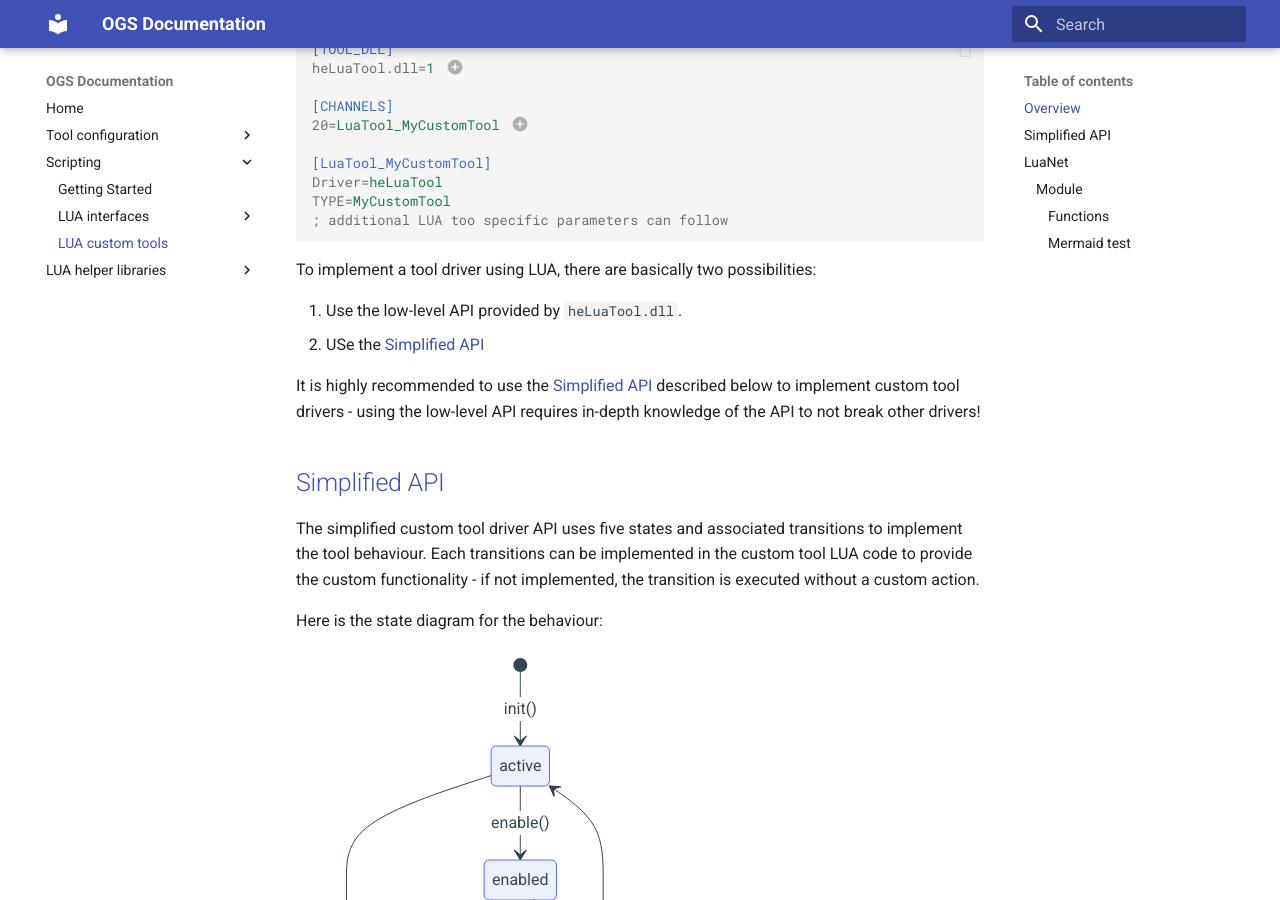
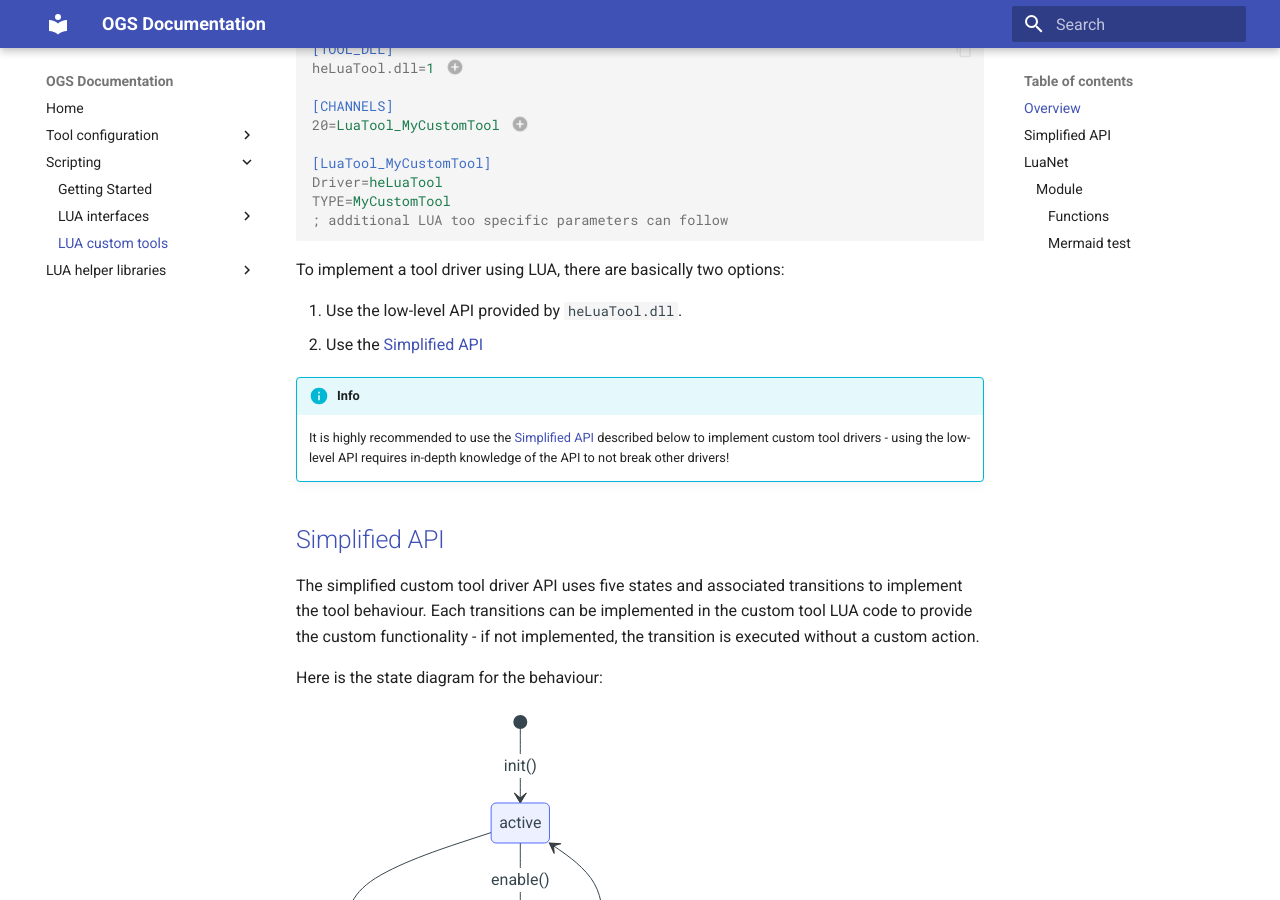
Before and after one commit to haller-erne/ogs, an MkDocs documentation site: the page built from docs/v3/lua/customtools.md, in a window 1280 px wide and 900 px high, scrolled down 714 px. Built offline with MkDocs 1.6.1 and Material for MkDocs 9.7.7, drawn with Linux system fonts in a browser that asks for light colours.

Commit message:
Added info

```diff
--- a/docs/v3/lua/customtools.md
+++ b/docs/v3/lua/customtools.md
@@ -38,12 +38,14 @@ TYPE=MyCustomTool
 
 2. Create the channel/tool 20 and assign the configuration section `LuaTool_MyCustomTool`. Make sure to start the section name with `LuaTool_`, else the Lua tool DLL will not get loaded for this section!
 
-To implement a tool driver using LUA, there are basically two possibilities:
+To implement a tool driver using LUA, there are basically two options:
 
 1. Use the low-level API provided by `heLuaTool.dll`.
-2. USe the [Simplified API](#simplified-api)
+2. Use the [Simplified API](#simplified-api)
 
-It is highly recommended to use the [Simplified API](#simplified-api) described below to implement custom tool drivers - using the low-level API requires in-depth knowledge of the API to not break other drivers!
+!!! info
+
+    It is highly recommended to use the [Simplified API](#simplified-api) described below to implement custom tool drivers - using the low-level API requires in-depth knowledge of the API to not break other drivers!
 
 ## Simplified API
 
```
